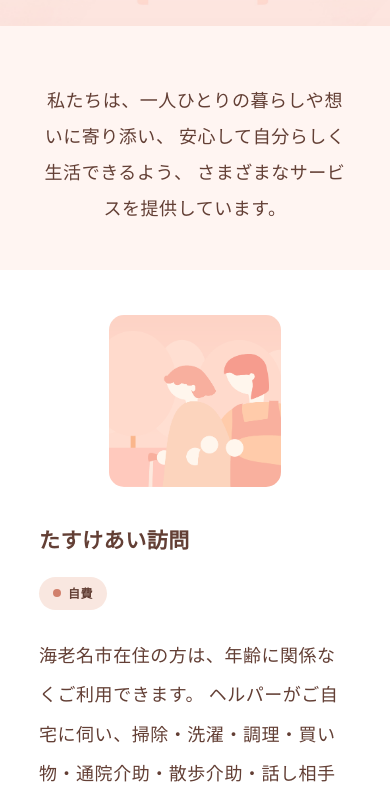
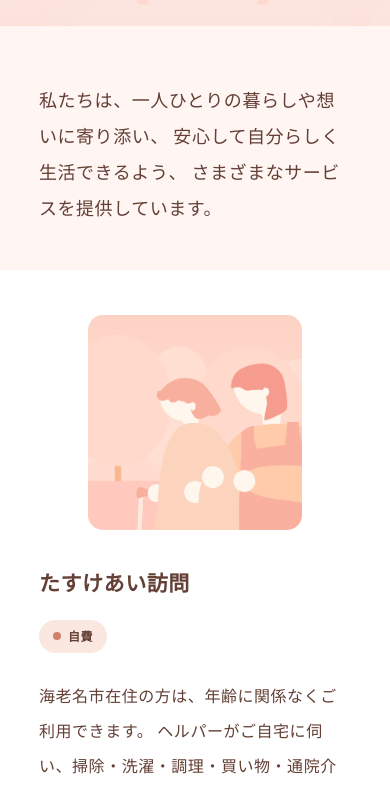
Before and after one commit to lnuidentity/client-homepage, a plain HTML site: page service.html in a window 390 px wide. Shown: the part 294-1086 px from the top of the page. Drawn offline with Linux system fonts and the light colour scheme.

Commit message:
11280709

```diff
--- a/css/service.css
+++ b/css/service.css
@@ -367,73 +367,39 @@
 
 
 
-/* サービス紹介の本文 */
-.service-intro,
-.service-description,
-.service-support p,
-.service-info > div {
-  font-size: 17px;
-}
+/* Mobile: use a centered 80% text column; keep section/background full width */
 @media (max-width: 800px) {
+  .service-page {
+    width: 100%;
+    max-width: none;
+    box-sizing: border-box;
+  }
+
   .service-intro,
-  .service-description,
-  .service-support p,
-  .service-info > div {
-    font-size: 18px;
+  .service-detail-content {
+    width: 80%;
+    max-width: none;
+    margin-left: auto;
+    margin-right: auto;
+    box-sizing: border-box;
+  }
+
+  .service-detail {
+    padding-left: 0;
+    padding-right: 0;
   }
 }
 
 
-
-/* モバイル：サービスページの本文幅をTOPの紹介エリアに合わせる */
-@media (max-width: 800px) {
-  .service-page {
-    width: min(90%, calc(100% - 40px));
-    margin-left: auto;
-    margin-right: auto;
-    box-sizing: border-box;
-  }
-}
-
-
-
-/* 修正：サービスページ全体の本文幅を参考画像に合わせて約80%に */
-@media (max-width: 800px) {
-  .service-page {
-    width: 80% !important;
-    max-width: none;
-    margin-left: auto;
-    margin-right: auto;
-    padding-left: 0;
-    padding-right: 0;
-    box-sizing: border-box;
-  }
-  .service-intro,
-  .service-detail-content {
-    width: 100%;
-    max-width: none;
-  }
-}
-
-
-/* サービスページ冒頭の紹介文：中央揃え＋読みやすい文字サイズ */
+/* Service page intro text: restore readable size on mobile */
 .service-intro {
-  max-width: 900px;
-  width: 90%;
-  margin: 0 auto 80px;
-  text-align: center;
   font-size: 20px;
-  line-height: 2;
-  box-sizing: border-box;
+  line-height: 2.1;
 }
 
 @media (max-width: 800px) {
   .service-intro {
-    width: 100%;
-    margin: 0 auto 45px;
-    padding: 0;
-    text-align: center;
     font-size: 18px;
-    line-height: 2;
+    line-height: 2.0;
   }
 }
--- a/service.html
+++ b/service.html
@@ -85,7 +85,7 @@
         <!-- 求人・お問い合わせボタン -->
         <div class="header-actions">
             <a href="./recruit.html" class="header-action recruit">求人情報</a>
-            <a href="./contact.html" class="header-action contact">お問い合わせ</a>
+            <a href="./contact.html" class="header-action contact">問合せ</a>
 
             <!-- スマホ用MENUボタン -->
             <button class="toggle-menu-button" aria-label="メニューを開く" aria-expanded="false">
```
Also changed, not shown: about.html (+1 -1 lines), common.html (+1 -1 lines), contact.html (+1 -1 lines), css/about.css (+3 -40 lines), css/contact.css (+5 -33 lines), css/index.css (+7 -31 lines), css/news.css (+4 -34 lines), css/recruit.css (+5 -38 lines), index.html (+1 -1 lines), news.html (+1 -1 lines), recruit.html (+1 -1 lines).
